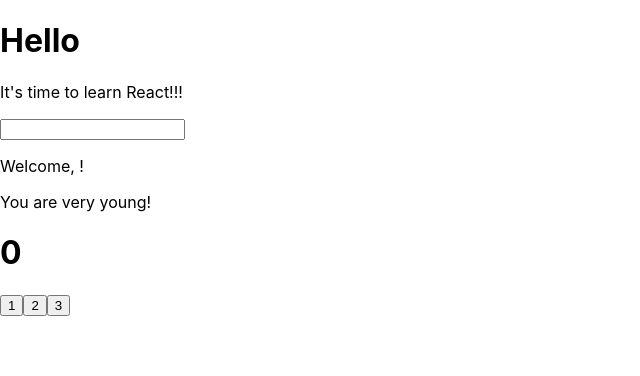
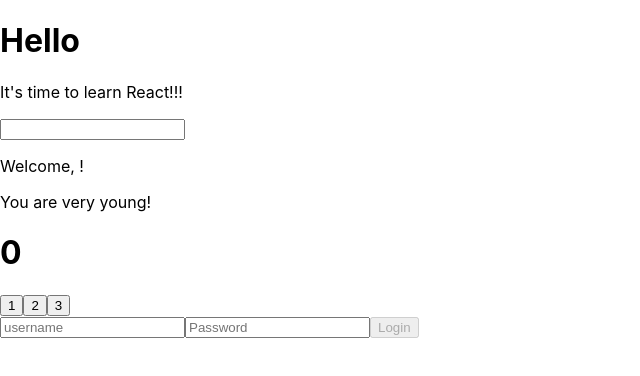
Before and after one commit to eddo34/Esercizidevelhope, a React (Create React App) app in the folder REACT/my-app/: page / in a window 1280 px wide. Shown: the top 376 px of the page, without its empty margins (0-640 px from the left). Built offline with nearby package versions, Linux system fonts and the light colour scheme.

Commit message:
ex19 added

```diff
--- a/REACT/my-app/src/App.js
+++ b/REACT/my-app/src/App.js
@@ -4,7 +4,7 @@ import Hello from "./Hello.js";
 import Message from "./Message.js";
 import ClickCounter from "./ClickTracker";
 import InteractiveWelcome from "./InteractiveWelcome";
-
+import Login from "./Login";
 function App() {
   return (
     <div>
@@ -12,6 +12,7 @@ function App() {
       <Message />
       <InteractiveWelcome />
       <ClickCounter />
+      <Login />
     </div>
   );
 }
--- /dev/null
+++ b/REACT/my-app/src/Login.js
@@ -0,0 +1,35 @@
+import { useState } from "react";
+
+function Login({ onLogin }) {
+  const [username, setUsername] = useState("");
+  const [password, setPassword] = useState("");
+
+  const isDisabled = username == "" || password == "";
+
+  const loginFunc = () => {
+    onLogin({ username, password });
+  };
+
+
+  return (
+    <div>
+      <input
+        value={username}
+        type="login"
+        placeholder="username"
+        onChange={(e) => setUsername(e.target.value)}
+      ></input>
+      <input
+        value={password}
+        type="password"
+        placeholder="Password"
+        onChange={(e) => setPassword(e.target.value)}
+      ></input>
+      <button disabled={isDisabled} onClick={loginFunc}>
+        Login
+      </button>
+    </div>
+  );
+}
+
+export default Login;
```
